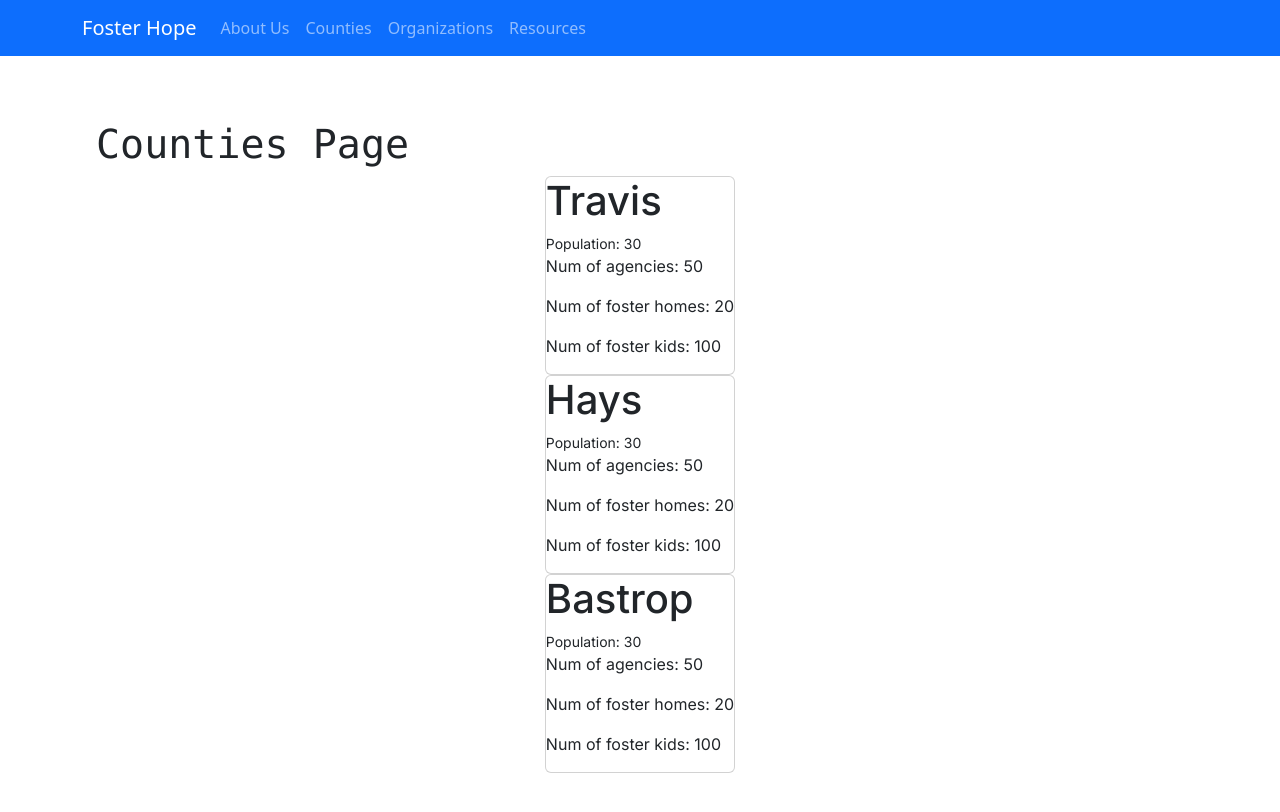
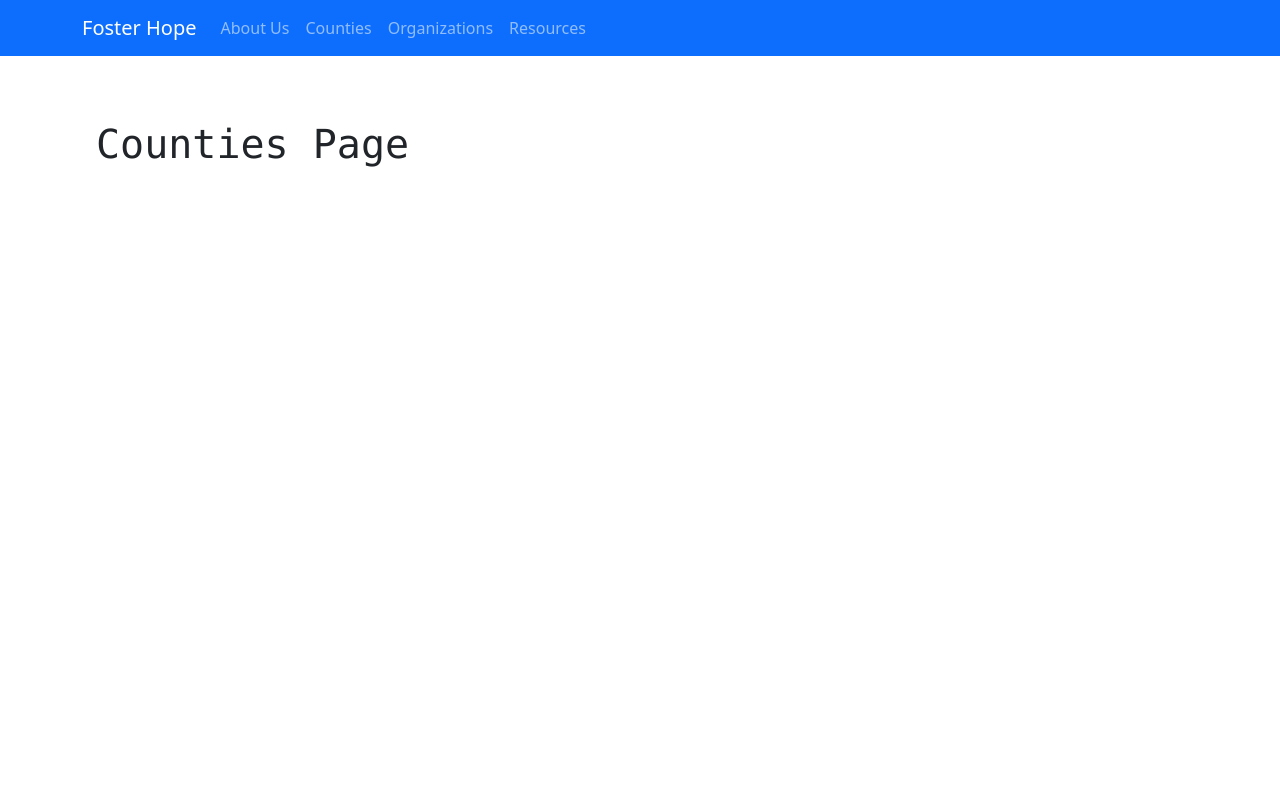
Before and after one commit to MaadhavK/foster-hope-2024, a Next.js app in the folder front-end/: page /counties in a window 1280 px wide. Shown: the top 812 px of the page. Built offline with nearby package versions, Linux system fonts and the light colour scheme; no server answers.

Commit message:
Testing connection

```diff
--- a/front-end/src/app/counties/page.jsx
+++ b/front-end/src/app/counties/page.jsx
@@ -14,7 +14,6 @@ export default function listCounties() {
             <div className= {styles.description}>
                 <h1>Counties Page</h1>
             </div>
-            <Counties/>
         </main>
     )
 }
```
